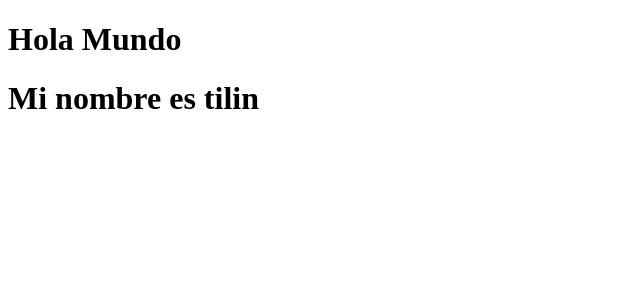
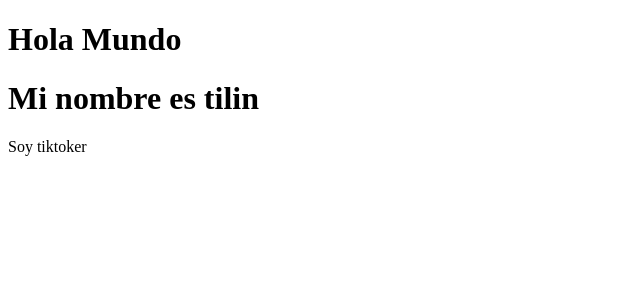
Before and after one commit to fernando258258/Cursos-fer, a React (Vite) app in the folder React De cero a experto ( Hooks y MERN )/03-counter-app-vite/: page / in a window 1280 px wide. Shown: the top 300 px of the page, without its empty margins (0-640 px from the left). Built offline with nearby package versions, Linux system fonts and the light colour scheme.

Commit message:
Retornar elementos en el Componente -Fragment

```diff
--- a/React De cero a experto ( Hooks y MERN )/03-counter-app-vite/src/FirstApp.jsx
+++ b/React De cero a experto ( Hooks y MERN )/03-counter-app-vite/src/FirstApp.jsx
@@ -1,7 +1,8 @@
 export const FirstApp = () => {
   return (
-    <div>
+    <>
       <h1>Mi nombre es tilin</h1>
-    </div>
+      <p> Soy tiktoker </p>
+    </>
   );
 };
```
